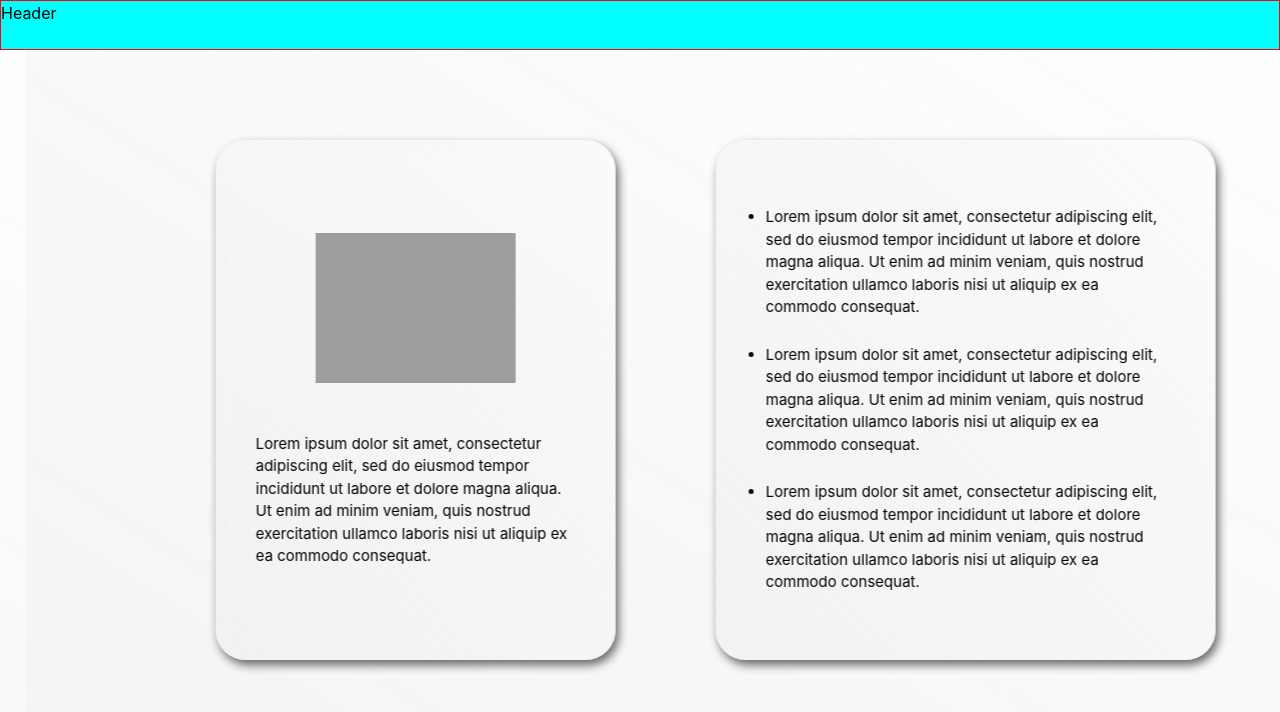
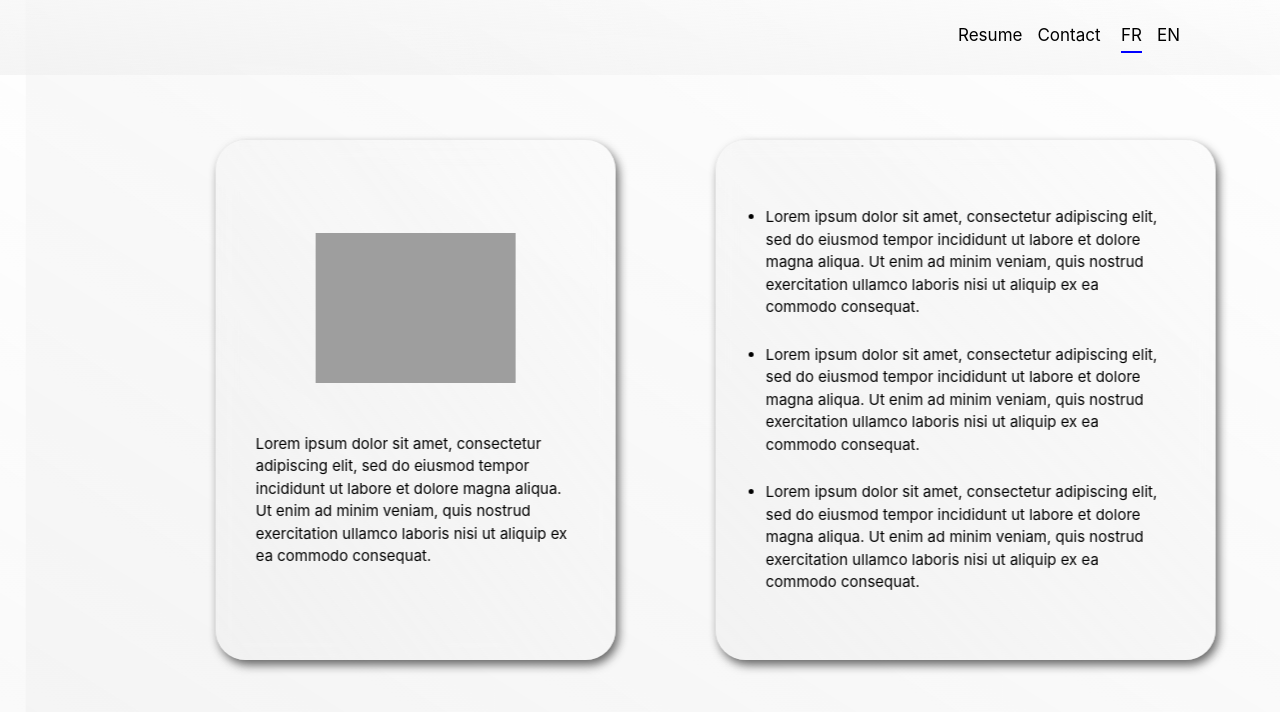
Before and after one commit to AvirKarakitsos/React_sophie_portfolio, a React (Vite) app: page / in a window 1280 px wide. Shown: the top 712 px of the page. Built offline with nearby package versions, Linux system fonts and the light colour scheme.

Commit message:
feat: Header component

```diff
--- /dev/null
+++ b/src/assets/styles/Header.scss
@@ -0,0 +1,41 @@
+$color-gradient: linear-gradient(to left bottom, rgba(250,250,250,.5), rgba(240,240,240,.7));
+
+.header {
+    height: 75px;
+    padding: 0 100px;
+    position: absolute;
+    inset: 0;
+    display: flex;
+    justify-content: flex-end;
+    align-items: center;
+    font-size: 17px;
+    background: $color-gradient;
+    border-bottom: 1xp solid $color-gradient;
+    z-index: 20;
+
+    .navbar {
+        width: 222px;
+        display: flex;
+        justify-content: space-between;
+
+        .list {
+            height: 30px;
+            margin: 0 25;
+            display: flex;
+            column-gap: 15px;
+            list-style-type: none;
+
+            li {
+                height: 100%;
+                cursor: pointer;
+            }
+            .link {
+                color: black;
+                text-decoration: none;
+            }
+            .french {
+                border-bottom: 2px solid blue;
+            }
+        }
+    }
+}
--- a/src/assets/styles/Horizontal.scss
+++ b/src/assets/styles/Horizontal.scss
@@ -9,18 +9,10 @@
         align-items: center;
         overflow: hidden;
 
-        header {
-            height: 50px;
-            position: absolute;
-            inset: 0;
-            z-index: 10;
-            border: 1px solid red;
-            background-color: aqua;
-        }
-
         &__cards {
             display: flex;
-            // column-gap: 10px;
+            position: relative;
+            z-index: 10;
         }
     }
 }
--- a/src/assets/styles/Table.scss
+++ b/src/assets/styles/Table.scss
@@ -7,28 +7,23 @@ $titleFontSize: 50px;
     flex-direction: column;
     justify-content: center;
     align-items: center;
-    row-gap: 25x;
-    background: linear-gradient(to left bottom, rgba(250,250,250,.5), rgba(240,240,240,.7));
-    backdrop-filter: blur(10px);
+    background: linear-gradient(to left bottom, rgba(250,250,250,.1), rgba(200,200,200,.2));
 
     &__titles {
-        height: 30%;
-        width: 100%;
+        height: 27%;
+        width: 500px;
         position: relative;
         display: flex;
-        justify-content: center;
-        align-items: center;
+        flex-direction: column;
+        justify-content: flex-end;
+        align-items: flex-end;
 
         h1 {
             font-size: $titleFontSize;
             font-weight: 400;
         }
-
         h2 {
-            position: absolute;
-            top: calc($titleFontSize + 50%);
-            left: 51%;
-            font-size: 22px;
+            font-weight: 400;
         }
     }
 
--- a/src/components/Card.jsx
+++ b/src/components/Card.jsx
@@ -18,7 +18,7 @@ function Card({content}) {
                 </ul>
             </section>
             {content.title === "universal" &&
-            <img src="https://cdn.webshopapp.com/shops/2090/files/320158256/image.jpg" alt="minions" className='minions'/>
+                <img src="https://cdn.webshopapp.com/shops/2090/files/320158256/image.jpg" alt="minions" className='minions'/>
             }
         </article>
     )
--- /dev/null
+++ b/src/components/Header.jsx
@@ -0,0 +1,21 @@
+import '../assets/styles/Header.scss'
+
+function Card() {
+
+    return(
+        <header className='header'>
+            <nav className='navbar'>
+                <ul className='list'>
+                    <li><a className='link' href='http://localhost:5173/document/resume.pdf' target='_blank' rel="noreferrer">Resume</a></li>
+                    <li>Contact</li>
+                </ul>
+                <ul className='list lang'>
+                    <li className='french'>FR</li>
+                    <li className='english'>EN</li>
+                </ul>
+            </nav>
+        </header>
+    )
+}
+
+export default Card
--- a/src/components/Horizontal.jsx
+++ b/src/components/Horizontal.jsx
@@ -1,4 +1,5 @@
 import data from '../assets/data.json'
+import Header from './Header'
 import Card from './Card'
 import Table from './Table'
 import '../assets/styles/Horizontal.scss'
@@ -16,7 +17,7 @@ function Horizontal() {
     return(
         <section ref={targetRef} className="container">
             <div className="container__horizontal">
-            <header>Header</header>
+                <Header/>
                 <motion.div style={{x}} className="container__horizontal__cards">
                     <Table/>
                     {data.map((card) => <Card key={card.id} content={card}/> )}
```
Also changed, not shown: 1 other file (tests, documents, lock files or other folders).
